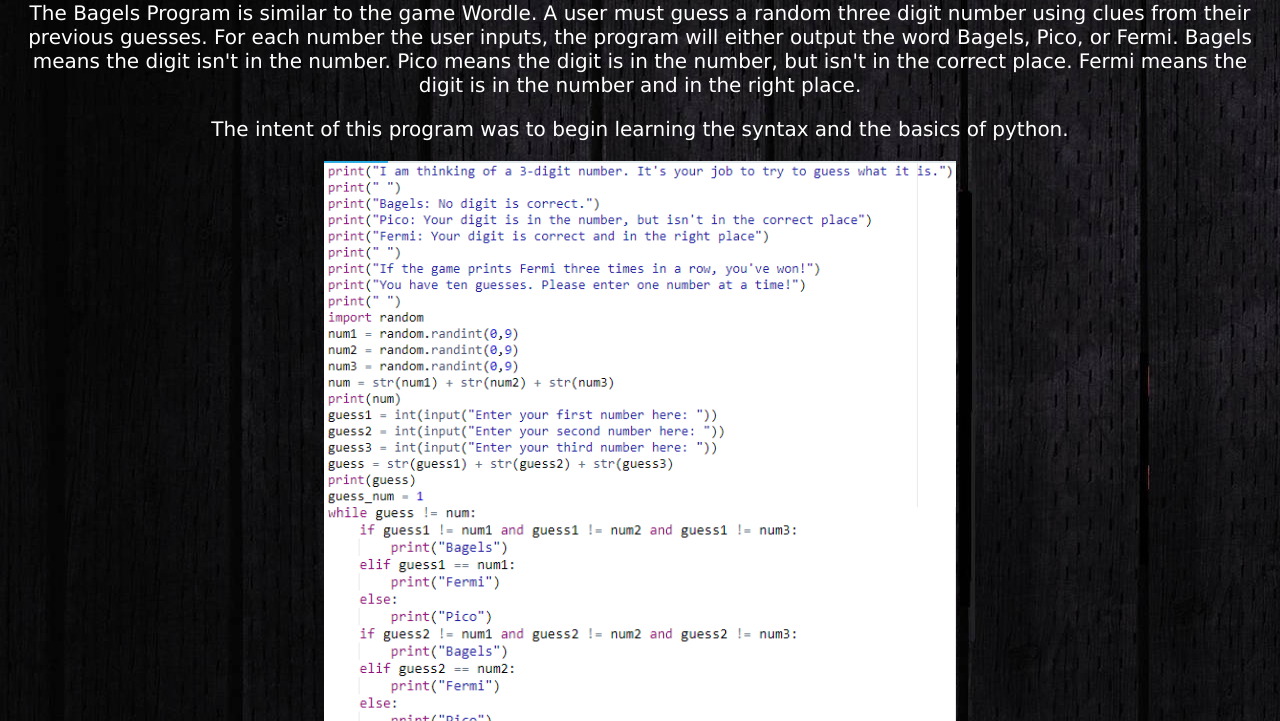
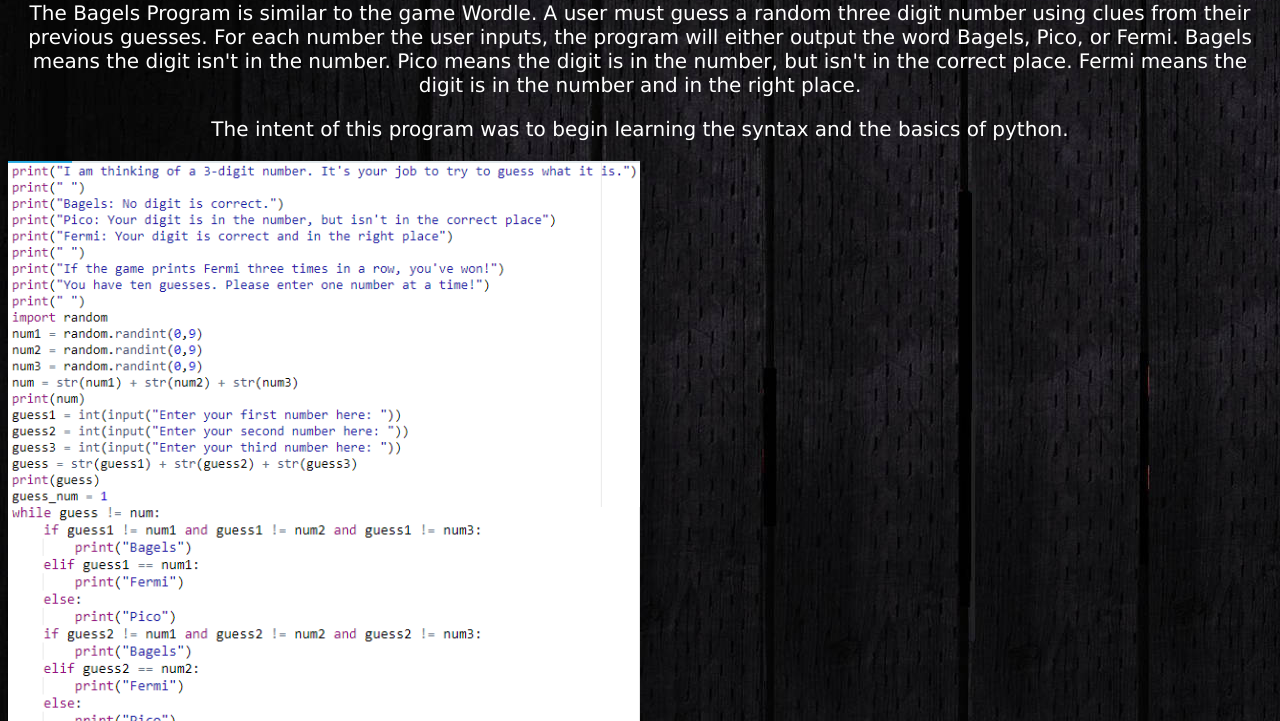
Before and after one commit to bogehrig4/bogehrig4.github.io, a plain HTML site: page bagels.html in a window 1280 px wide. Shown: the part 79-800 px from the top of the page. Drawn offline with Linux system fonts and the light colour scheme.

Commit message:
Update style.css

```diff
--- a/style.css
+++ b/style.css
@@ -15,7 +15,7 @@ p {
 }
 img {
   display: block;
-  margin-left: auto;
+  margin-left: 0px;
   margin-right: auto;
   width: 50%;
 }
```
